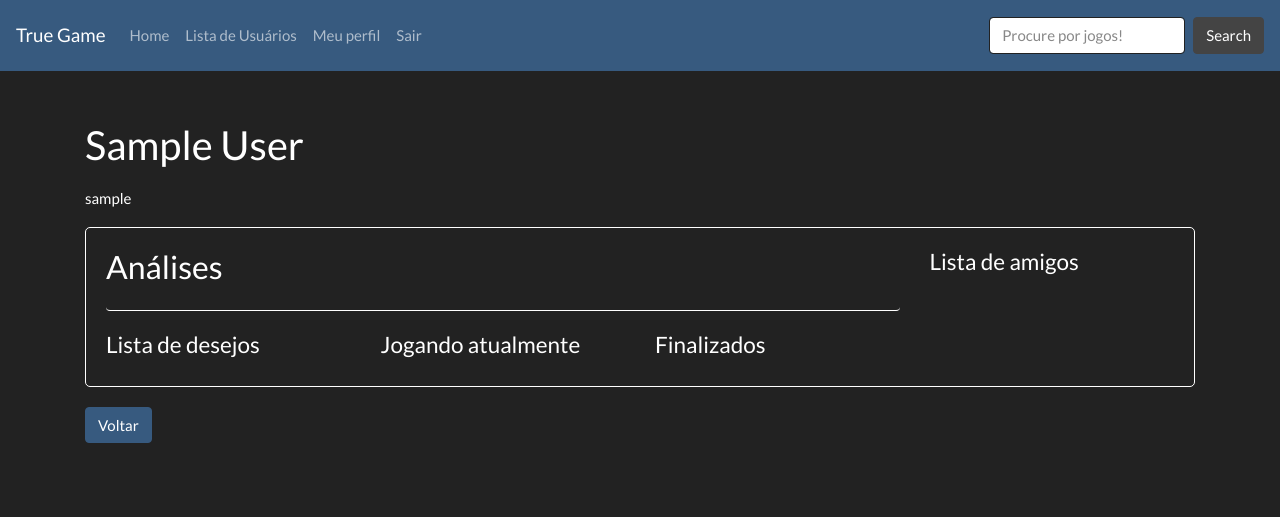
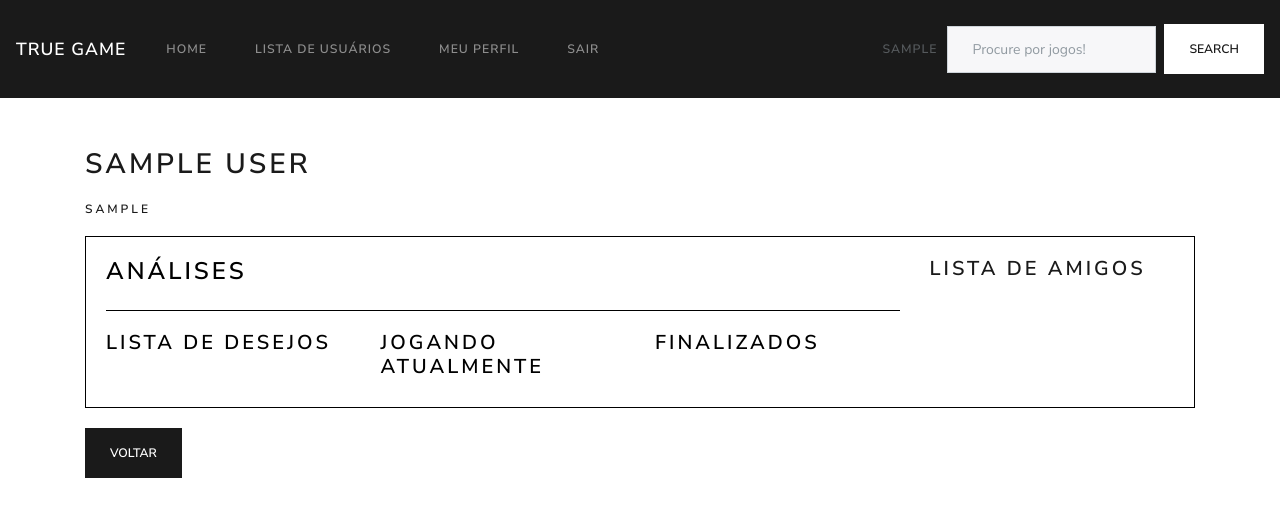
Before and after one commit to guih2127/game-app, a Django app: page /profile/1 in a window 1280 px wide. Shown: the top 517 px of the page. Run offline with Django 3.2, Linux system fonts and the light colour scheme; the visitor is signed in with stand-in values (Sample User, id 1); data comes from the database, SQL or seed files in the repository; data that the repository does not hold is empty; some libraries are stand-ins or nearby versions.

Commit message:
changed the template

```diff
--- a/game/templates/game/base.html
+++ b/game/templates/game/base.html
@@ -15,7 +15,7 @@
     <script src="https://stackpath.bootstrapcdn.com/bootstrap/4.1.3/js/bootstrap.min.js"
     integrity="sha384-ChfqqxuZUCnJSK3+MXmPNIyE6ZbWh2IMqE241rYiqJxyMiZ6OW/JmZQ5stwEULTy"
     crossorigin="anonymous"></script>
-    <link rel="stylesheet" href="https://bootswatch.com/4/darkly/bootstrap.min.css">
+    <link rel="stylesheet" href="https://bootswatch.com/4/lux/bootstrap.min.css">
     <link rel="shortcut icon" type="image/png" href="{% static 'img/favicon.ico' %}"/>
 </head>
 <body>
@@ -56,6 +56,7 @@
                 </li>
             {% endif %}
         </ul>
+        <span style="margin-right:10px;">{{ user.username }}</span>
         <form class="form-inline my-2 my-lg-0">
         <input name="search" class="form-control mr-sm-2" type="search" placeholder="Procure por jogos!">
         <button class="btn btn-secondary my-2 my-sm-0" type="submit">Search</button>
--- a/game/templates/game/new_review.html
+++ b/game/templates/game/new_review.html
@@ -10,7 +10,7 @@
         placeholder="Digite sua análise"
         maxlength="300" rows="3"></textarea>
     </div>
-    <div class="form-group" style="max-width:80px;">
+    <div style="max-width:118px;" class="form-group">
       <label for="note">Nota</label>
       <select class="form-control" name="note" id="note">
         <option>1</option>
--- a/game/templates/game/profile.html
+++ b/game/templates/game/profile.html
@@ -15,12 +15,12 @@
 </div>
 {% endif %}
 
-<div class="container" style="border: 1px solid white; border-radius:5px;
+<div class="container" style="border: 1px solid black;
 padding:20px; margin-bottom:10px;">
 <div class="row">
     <div class="col-sm-9">
-    <div class="list-group" style="margin-bottom:20px; border-bottom: solid 1px white;">
-        <h3><a style="color:white;" href="">Análises</a></h3>
+    <div class="list-group" style="margin-bottom:20px; border-bottom: solid 1px black;">
+        <h3><a style="color:black;" href="">Análises</a></h3>
         <ul>
         {% for user_review in user_reviews %}
             <a class="list-group-item list-group-item-action flex-column align-items-start">
@@ -44,7 +44,7 @@ padding:20px; margin-bottom:10px;">
     </div>
     <div class="row">
         <div class="col">
-        <h4><a style="color:white;" href="{% url 'wishlist' %}">Lista de desejos</a></h4>
+        <h4><a style="color:black;" href="{% url 'wishlist' %}">Lista de desejos</a></h4>
             <div class="list-group">
             {% for game in wishlist %}
                 <a href="{% url "game_detail" game.id %}"
@@ -57,7 +57,7 @@ padding:20px; margin-bottom:10px;">
             </div>
         </div>
         <div class="col">
-        <h4><a style="color:white;" href="{% url 'playing_list' %}">Jogando atualmente</a></h4>
+        <h4><a style="color:black;" href="{% url 'playing_list' %}">Jogando atualmente</a></h4>
             <div class="list-group">
             {% for game in currently_playing %}
                 <a href="{% url "game_detail" game.id %}"
@@ -70,7 +70,7 @@ padding:20px; margin-bottom:10px;">
             </div>
         </div>
         <div class="col">
-        <h4><a style="color:white;" href="/">Finalizados</a></h4>
+        <h4><a style="color:black;" href="/">Finalizados</a></h4>
             <div class="list-group">
             {% for game in finished %}
                 <a href="{% url "game_detail" game.id %}"
```
Also changed, not shown: game/templates/game/game_detail.html (+5 -5 lines), game/templates/game/user_detail.html (+6 -6 lines).
